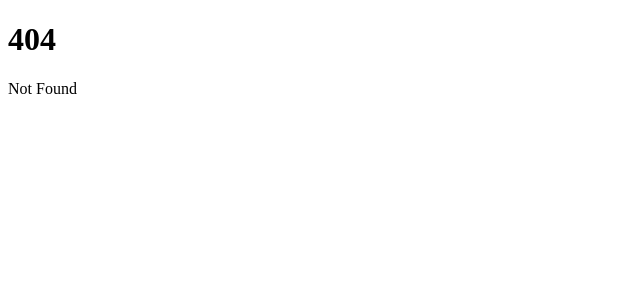
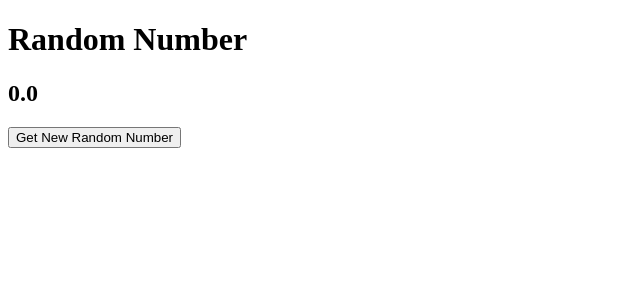
Before and after one commit to carltonj2000/sveltekit-endpoint-ex1, a SvelteKit app: page /rng in a window 1280 px wide. Before the commit this address had no page. Shown: the top 300 px of the page, without its empty margins (0-640 px from the left). Built offline with nearby package versions, Linux system fonts and the light colour scheme.

Commit message:
add standalone endpoint

```diff
--- /dev/null
+++ b/src/routes/rng/+page.svelte
@@ -0,0 +1,14 @@
+<script lang="ts">
+	import { page } from '$app/stores';
+	let randomNumber = 0;
+
+	async function getRandomNumber() {
+		const response = await fetch(`${$page.url.pathname}/random-number`);
+		randomNumber = await response.json();
+	}
+</script>
+
+<h1>Random Number</h1>
+<h2>{randomNumber.toFixed(1)}</h2>
+
+<button on:click={getRandomNumber}>Get New Random Number</button>
--- /dev/null
+++ b/src/routes/rng/random-number/+server.ts
@@ -0,0 +1,5 @@
+export async function GET({ url }) {
+	const max = Number(url.searchParams.get('max') ?? 1);
+	const randomNumber = Math.random() * max;
+	return new Response(String(randomNumber));
+}
```
